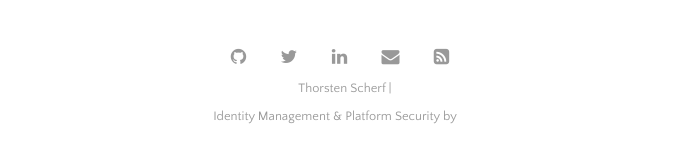
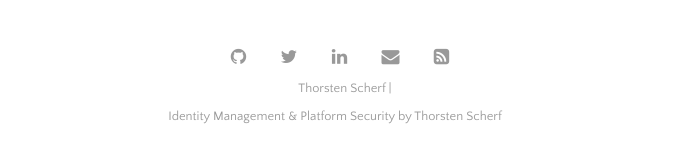
Before and after one commit to tscherf/tscherf.github.io, a Jekyll site: the page built from index.html, in a window 1280 px wide. Shown: the part 1643-1802 px from the top of the page, without its empty margins (300-977 px from the left). Built offline with Jekyll 4.4.1, drawn with Linux system fonts in a browser that asks for light colours; the list of posts is cut into pages by our own code; part of the change alters nothing that is shown.

Commit message:
Revert "remove author line"
This reverts commit 344dc495c260b3434b007c42c1b1935b979a6d52.

```diff
--- a/_config.yml
+++ b/_config.yml
@@ -23,7 +23,7 @@ google_analytics:    'G-PXEW6VGQGY'
 # Customise atom feed settings (this is where Jekyll-Feed gets configuration information)
 title:              'Thorsten Scherf'
 description: '<br>Identity Management & Platform Security'
-#author:             'Thorsten Scherf'
+author:             'Thorsten Scherf'
 
 # RSS 2.0 can be used instead of Atom by uncommenting following two lines
 #feed:
```
